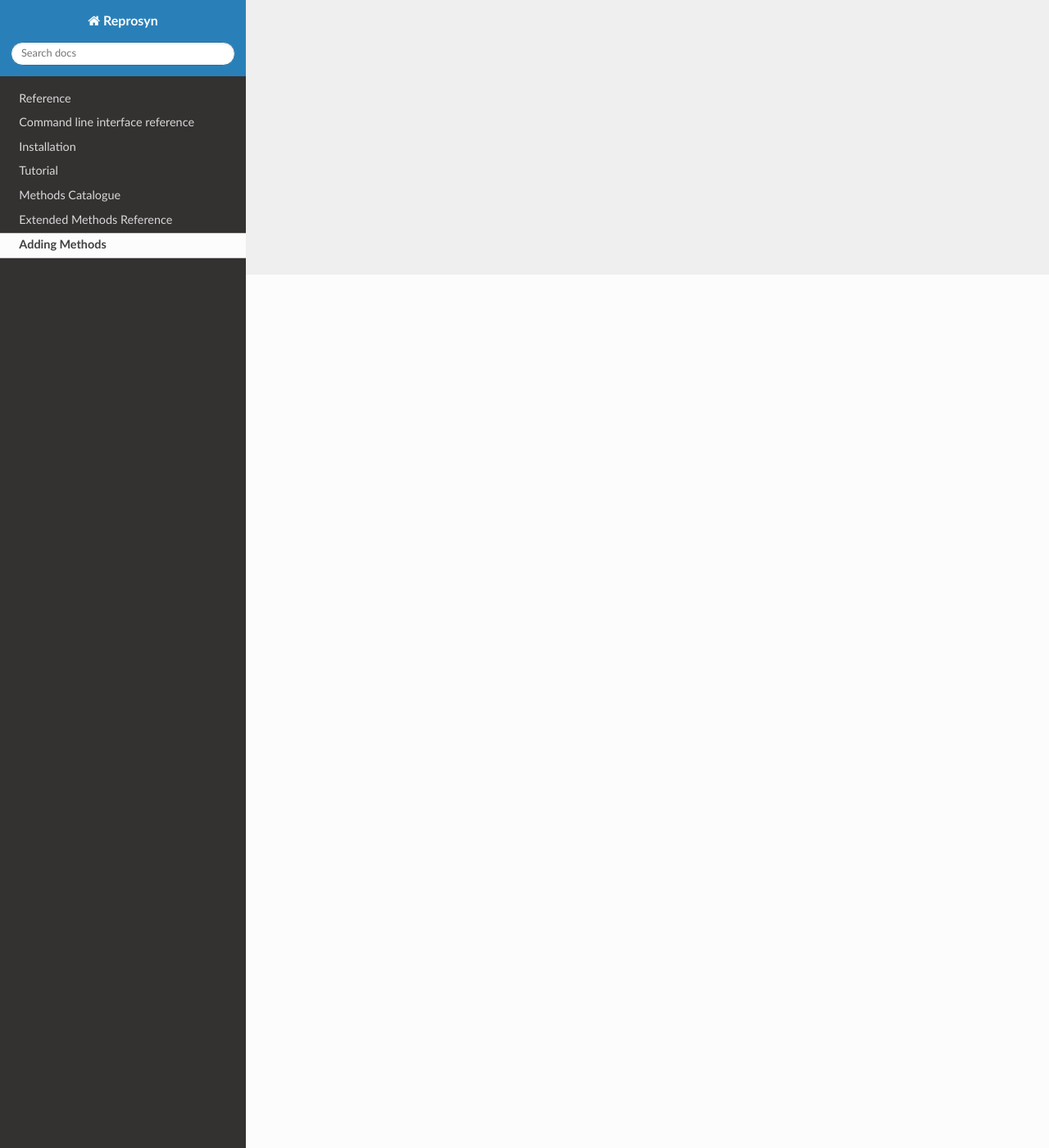
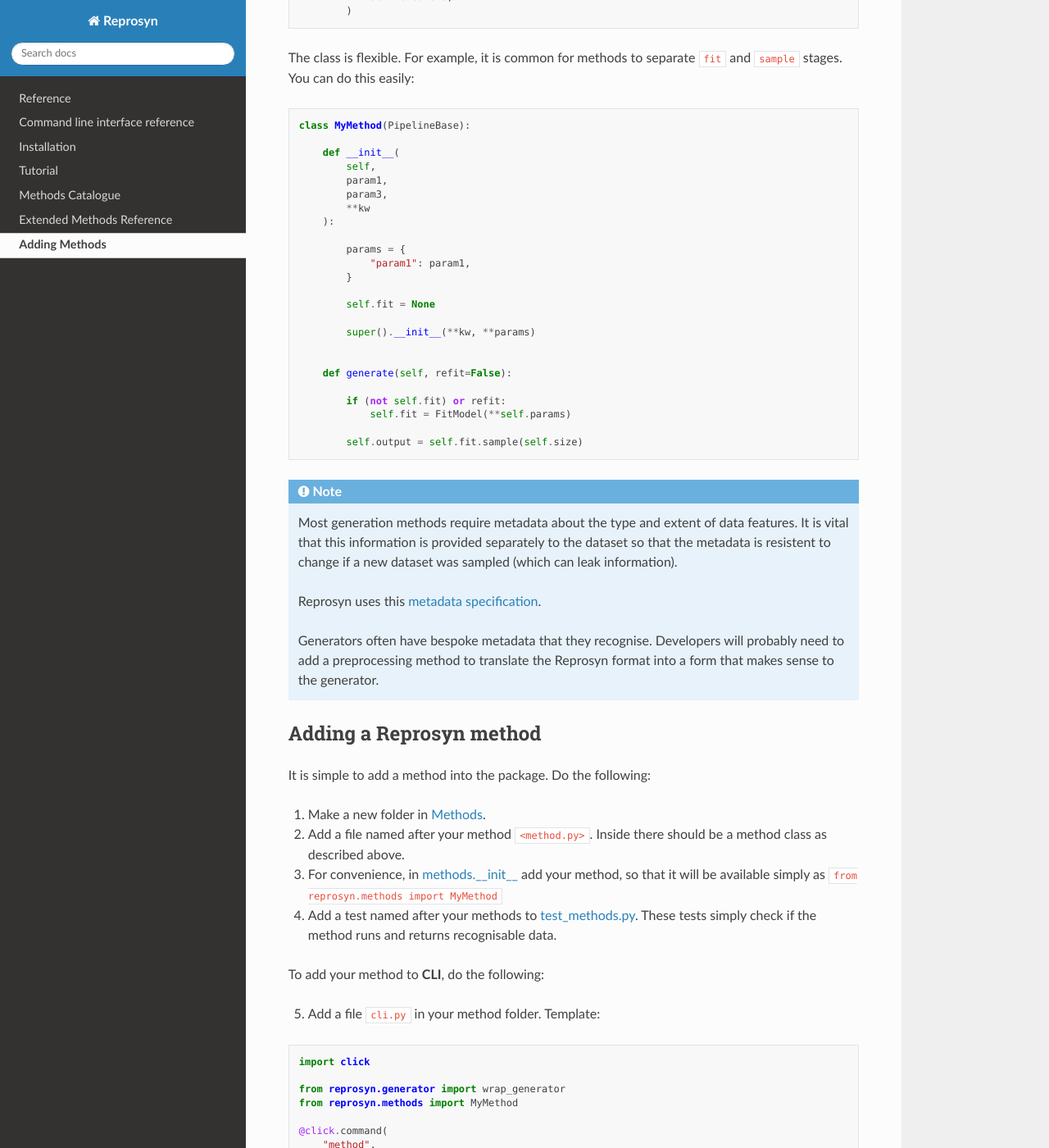
Before and after one commit to alan-turing-institute/reprosyn, a Sphinx documentation site: the page built from docs/source/addingmethods.rst, in a window 1280 px wide and 1400 px high, scrolled down 1065 px. Shown: the whole window at 82% size. Built offline with Sphinx 7.4.7 and the Read the Docs theme 2.0.0, drawn with Linux system fonts in a browser that asks for light colours; some of the changed text lies outside the part shown.

Commit message:
docs: how to add methods

```diff
--- a/docs/source/addingmethods.rst
+++ b/docs/source/addingmethods.rst
@@ -1,2 +1,147 @@
 Adding Methods
 ==============
+
+There are two ways of adding methods, into the package itself, or dynamically at the command line.
+
+For a method to be `Reprosyn Method`, it simply needs to subclass the ``PipelineBase`` class. The class is a minimal wrapper so that all generators can be called with a consistent interface.
+
+Any `method parameters` should be passed to the parent class as a keyword dictionary, these get saved as ``self.params`` for later use.
+
+A template:
+
+.. code-block:: python
+
+    from reprosyn.generator import PipelineBase, encode_ordinal, decode_ordinal
+
+    def mymodel(data, size, param1, param2, param3):
+        # generate synthetic data
+
+    class MyMethod(PipelineBase):
+
+        generator = staticmethod(mymodel)
+
+        def __init__(
+            self,
+            param1,
+            param2,
+            param3,
+            **kw
+        ):
+
+            params = {
+                "param1": param1,
+                "param2": param2,
+                "param3": param3,
+            }
+            super().__init__(**kw, **params)
+
+        def preprocess(self):
+            self.encoded_data, self.encoders = encode_ordinal(self.dataset)
+
+        def generate(self):
+
+            self.output = self.generator(
+                data = self.encoded_data
+                size = self.size,
+                **self.params
+            )
+
+        def postprocess(self):
+            self.output = decode_ordinal(
+                self.output
+                self.encoders,
+            )
+
+
+
+The class is flexible. For example, it is common for methods to separate ``fit`` and ``sample`` stages. You can do this easily:
+
+.. code-block:: python
+
+    class MyMethod(PipelineBase):
+
+        def __init__(
+            self,
+            param1,
+            param3,
+            **kw
+        ):
+
+            params = {
+                "param1": param1,
+            }
+
+            self.fit = None
+
+            super().__init__(**kw, **params)
+
+
+        def generate(self, refit=False):
+
+            if (not self.fit) or refit:
+                self.fit = FitModel(**self.params)
+
+            self.output = self.fit.sample(self.size)
+
+
+
+.. note::
+    Most generation methods require metadata about the type and extent of data features. It is vital that this information is provided separately to the dataset so that the metadata is resistent to change if a new dataset was sampled (which can leak information).
+
+    Reprosyn uses this `metadata specification <https://privacy-sdg-toolbox.readthedocs.io/en/latest/dataset-schema.html>`_.
+
+    Generators often have bespoke metadata that they recognise. Developers will probably need to add a preprocessing method to translate the Reprosyn format into a form that makes sense to the generator.
+
+
+
+
+Adding a Reprosyn method
+------------------------
+
+It is simple to add a method into the package. Do the following:
+
+1) Make a new folder in `Methods <https://github.com/alan-turing-institute/reprosyn/tree/main/src/reprosyn/methods>`_.
+
+2) Add a file named after your method ``<method.py>``. Inside there should be a method class as described above.
+
+3) For convenience, in `methods.__init__ <https://github.com/alan-turing-institute/reprosyn/blob/main/src/reprosyn/methods/__init__.py>`_ add your method, so that it will be available simply as ``from reprosyn.methods import MyMethod``
+
+4) Add a test named after your methods to `test_methods.py <https://github.com/alan-turing-institute/reprosyn/blob/main/tests/test_methods.py>`_. These tests simply check if the method runs and returns recognisable data.
+
+
+To add your method to **CLI**, do the following:
+
+5) Add a file ``cli.py`` in your method folder. Template:
+
+.. code-block:: python
+
+    import click
+
+    from reprosyn.generator import wrap_generator
+    from reprosyn.methods import MyMethod
+
+    @click.command(
+        "method",
+        short_help="hey it's a new method",
+        options_metavar="[GENERATOR OPTIONS]",
+    )
+    @click.option(
+        "--param1",
+        type=int,
+        default=1,
+        help="first parameter",
+    )
+    @wrap_generator # a helper function so that you can pass data using STDIN
+    def cmd_method(h, **kwargs):
+        """Here put help to show on rsyn method --help
+        """
+        generator = MyMethod(dataset=h.file, size=h.size, output_dir=h.out, **kwargs)
+        generator.run()
+        return generator.output
+
+6) Finally add your command to the ``COMMAND`` group in `methods.__init__ <https://github.com/alan-turing-institute/reprosyn/blob/main/src/reprosyn/methods/__init__.py>`_. This will get automatically added to the main click command group.
+
+Adding a Method dynamically
+---------------------------
+
+TODO: Merge PR and document
```
